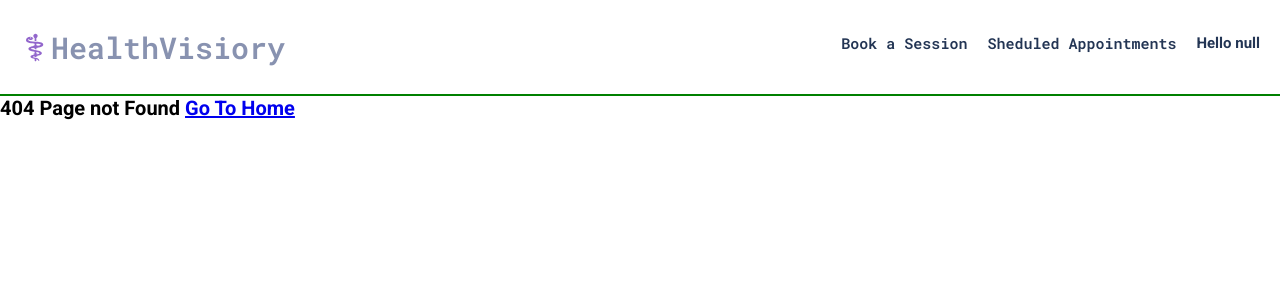
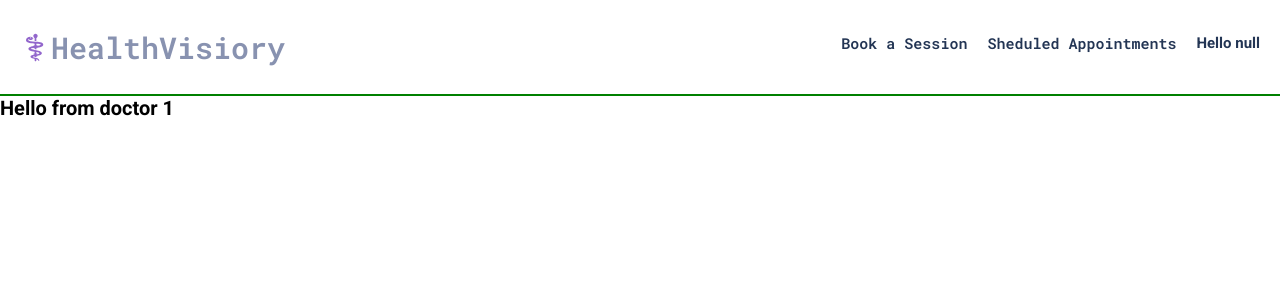
Before and after one commit to arun-kushwaha04/hackathon-frontend, a React (Create React App) app: page /doctor/1 in a window 1280 px wide. Before the commit this address had no page. Shown: the top 300 px of the page. Built offline with nearby package versions, Linux system fonts and the light colour scheme.

Commit message:
Added each doctor page

```diff
--- a/src/App.js
+++ b/src/App.js
@@ -2,6 +2,7 @@ import React from "react";
 import NavBar from "./Components/NavBar/navbar";
 import Dashboard from "./Components/Dashboard/dashboard";
 import Appointment from "./Components/Appointments/Appointment";
+import Doctor from "./Components/Doctor/Doctor";
 import Error from "./Error";
 import { Route, Switch } from "react-router-dom";
 
@@ -16,6 +17,9 @@ export default function App() {
         <Route path="/appointment" exact>
           <Appointment />
         </Route>
+        <Route path="/doctor/:id" exact>
+          <Doctor />
+        </Route>
 
         <Route path="*" component={Error}></Route>
       </Switch>
--- a/src/Components/Dashboard/Card.js
+++ b/src/Components/Dashboard/Card.js
@@ -58,6 +58,8 @@ export default function Card(props) {
   };
   const { index, element } = props;
 
+  const doctorLink = `/doctor/${element._id}`;
+
   return (
     <div>
       {!loginStatus && open && (
@@ -105,7 +107,7 @@ export default function Card(props) {
             <AlertTitle>Time Error</AlertTitle>
             Appointment Time Should be 1Hrs After the Current Time.{" "}
             <strong>
-              <Link to="/login">Click Here To View Slots</Link>
+              <Link to={doctorLink}>Click Here To View Slots</Link>
             </strong>
           </Alert>
         </Stack>
@@ -163,9 +165,7 @@ export default function Card(props) {
                   Please Choose Appointment Time Between The Slot Given By
                   Doctor.
                 </p>
-                <a href="google.com" target="_blank">
-                  Click Here To see Slots
-                </a>
+                <Link to={doctorLink}>Click Here To View Slots</Link>
 
                 <Button
                   variant="contained"
--- /dev/null
+++ b/src/Components/Doctor/Doctor.js
@@ -0,0 +1,6 @@
+import React from "react";
+
+export default function Doctor() {
+  const doctorId = window.location.pathname.split("/doctor/")[1];
+  return <h1> Hello from doctor {doctorId} </h1>;
+}
```
